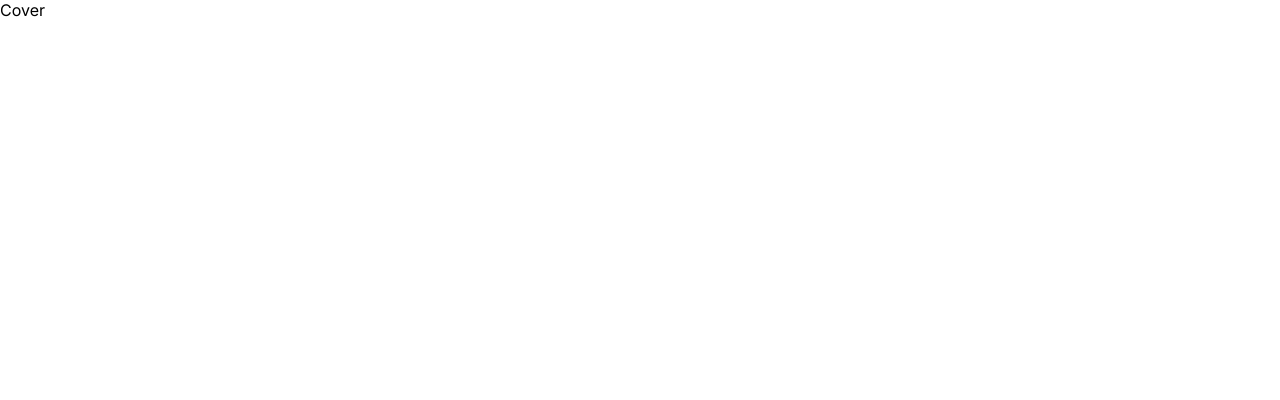
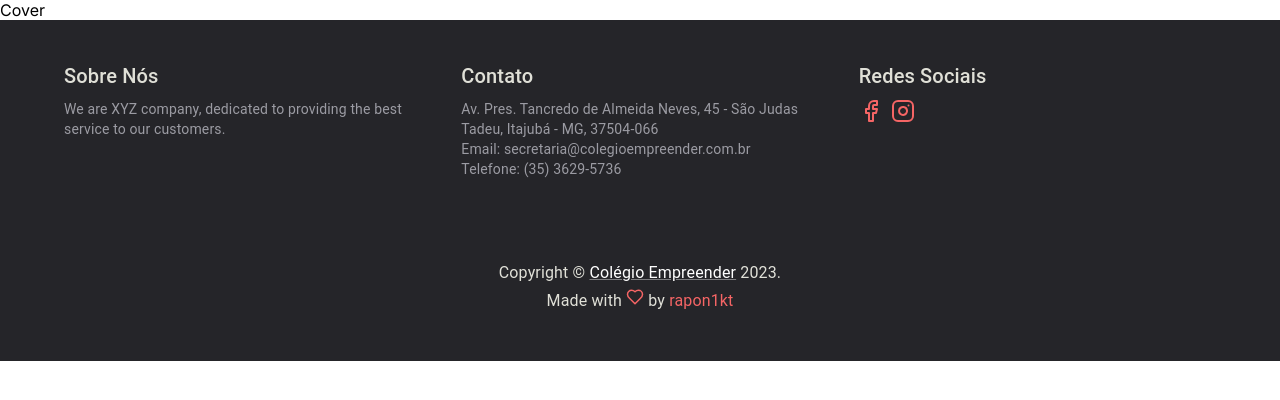
Before and after one commit to rapon1kt/Blog, a Next.js app in the folder client/: page / in a window 1280 px wide. Shown: the top 400 px of the page. Built offline with nearby package versions, Linux system fonts and the light colour scheme.

Commit message:
feat: add footer in body root

```diff
--- a/client/src/app/layout.tsx
+++ b/client/src/app/layout.tsx
@@ -3,6 +3,7 @@ import { Inter } from "next/font/google";
 import "./global.modules.css";
 import ThemeContextProvider from "@/styles/theme";
 import StateProvider from "@/state/provider/provider";
+import Footer from "@/components/footer/footer";
 
 const inter = Inter({ subsets: ["latin"] });
 
@@ -20,7 +21,10 @@ export default function RootLayout({
 		<html lang="en">
 			<ThemeContextProvider>
 				<body className={inter.className}>
-					<StateProvider>{children}</StateProvider>
+					<StateProvider>
+						{children}
+						<Footer />
+					</StateProvider>
 				</body>
 			</ThemeContextProvider>
 		</html>
```
